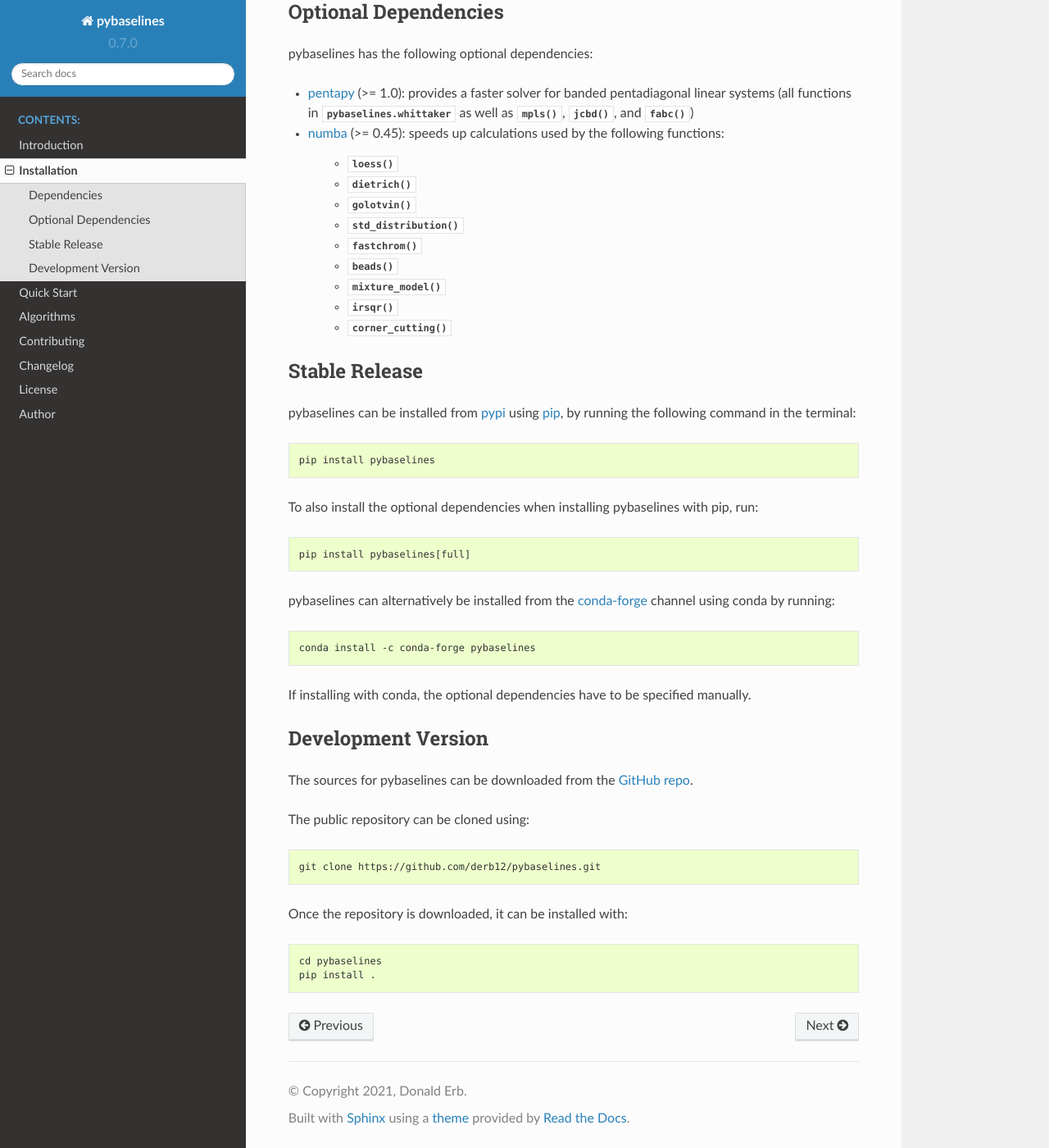
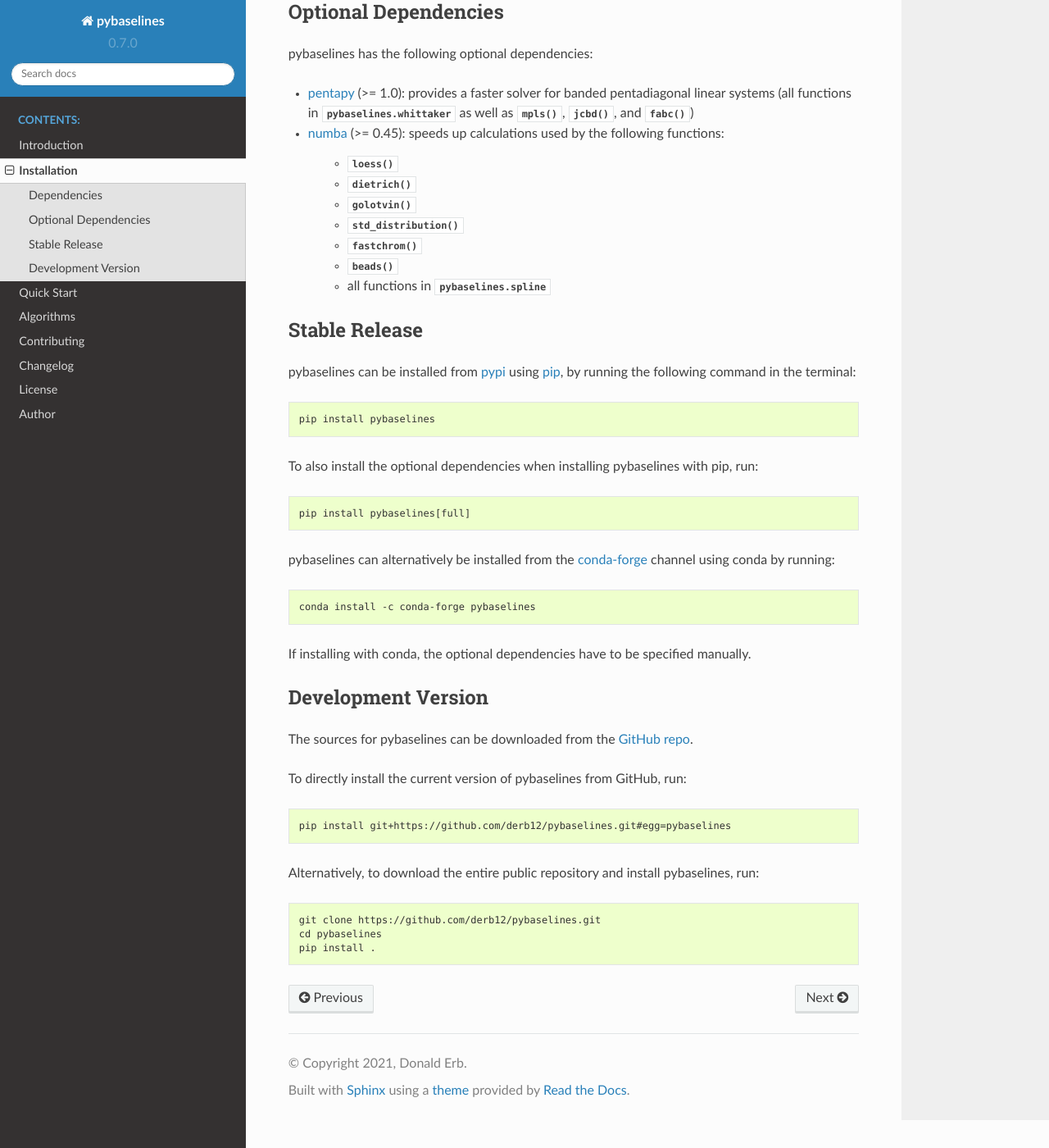
Before and after one commit to derb12/pybaselines, a Sphinx documentation site: the page built from docs/installation.rst, in a window 1280 px wide and 1400 px high, scrolled down 410 px. Shown: the whole window at 82% size. Built offline with Sphinx 7.4.7 and the Read the Docs theme 2.0.0, drawn with Linux system fonts in a browser that asks for light colours; pages that are not in the unit, such as notebooks, are missing from menus.

Commit message:
DOCS: Update GitHub installation info

```diff
--- a/docs/algorithms/optimizers.rst
+++ b/docs/algorithms/optimizers.rst
@@ -13,7 +13,7 @@
 
 The :func:`.optimize_extended_range` function is based on the `Extended Range
 Penalized Least Squares (erPLS) method <https://doi.org/10.3390/s20072015>`_,
-but extends its usage to all Whittaker-smoothing-based algorithms and polynomial algorithms.
+but extends its usage to all Whittaker-smoothing-based, polynomial, and spline algorithms.
 
 In this algorithm, a linear baseline is extrapolated from the left and/or
 right edges, Gaussian peaks are added to these baselines, and then the original
@@ -176,7 +176,7 @@
 ~~~~~~~~~~~~~~~~~~~~~~~~~~~~~~~~~~~~~~~~~~~~~~~~~~
 
 :func:`.collab_pls` is intended for fitting multiple datasets of related data,
-and can use any Whittaker-smoothing-based method. The general idea is that using
+and can use any Whittaker-smoothing-based or spline method. The general idea is that using
 multiple sets of data should be better able to estimate the overall baseline rather
 than individually fitting each set of data.
 
--- a/docs/installation.rst
+++ b/docs/installation.rst
@@ -35,9 +35,7 @@
     * :func:`.std_distribution`
     * :func:`.fastchrom`
     * :func:`.beads`
-    * :func:`.mixture_model`
-    * :func:`.irsqr`
-    * :func:`.corner_cutting`
+    * all functions in :mod:`pybaselines.spline`
 
 Stable Release
 ~~~~~~~~~~~~~~
@@ -68,18 +66,19 @@
 Development Version
 ~~~~~~~~~~~~~~~~~~~
 
-The sources for pybaselines can be downloaded from the `GitHub repo <https://github.com/derb12/pybaselines>`_.
+The sources for pybaselines can be downloaded from the
+`GitHub repo <https://github.com/derb12/pybaselines>`_.
 
-The public repository can be cloned using:
+To directly install the current version of pybaselines from GitHub, run:
+
+.. code-block:: console
+
+    pip install git+https://github.com/derb12/pybaselines.git#egg=pybaselines
+
+Alternatively, to download the entire public repository and install pybaselines, run:
 
 .. code-block:: console
 
     git clone https://github.com/derb12/pybaselines.git
-
-
-Once the repository is downloaded, it can be installed with:
-
-.. code-block:: console
-
     cd pybaselines
     pip install .
```
Also changed, not shown: README.rst (+2 -11 lines).
